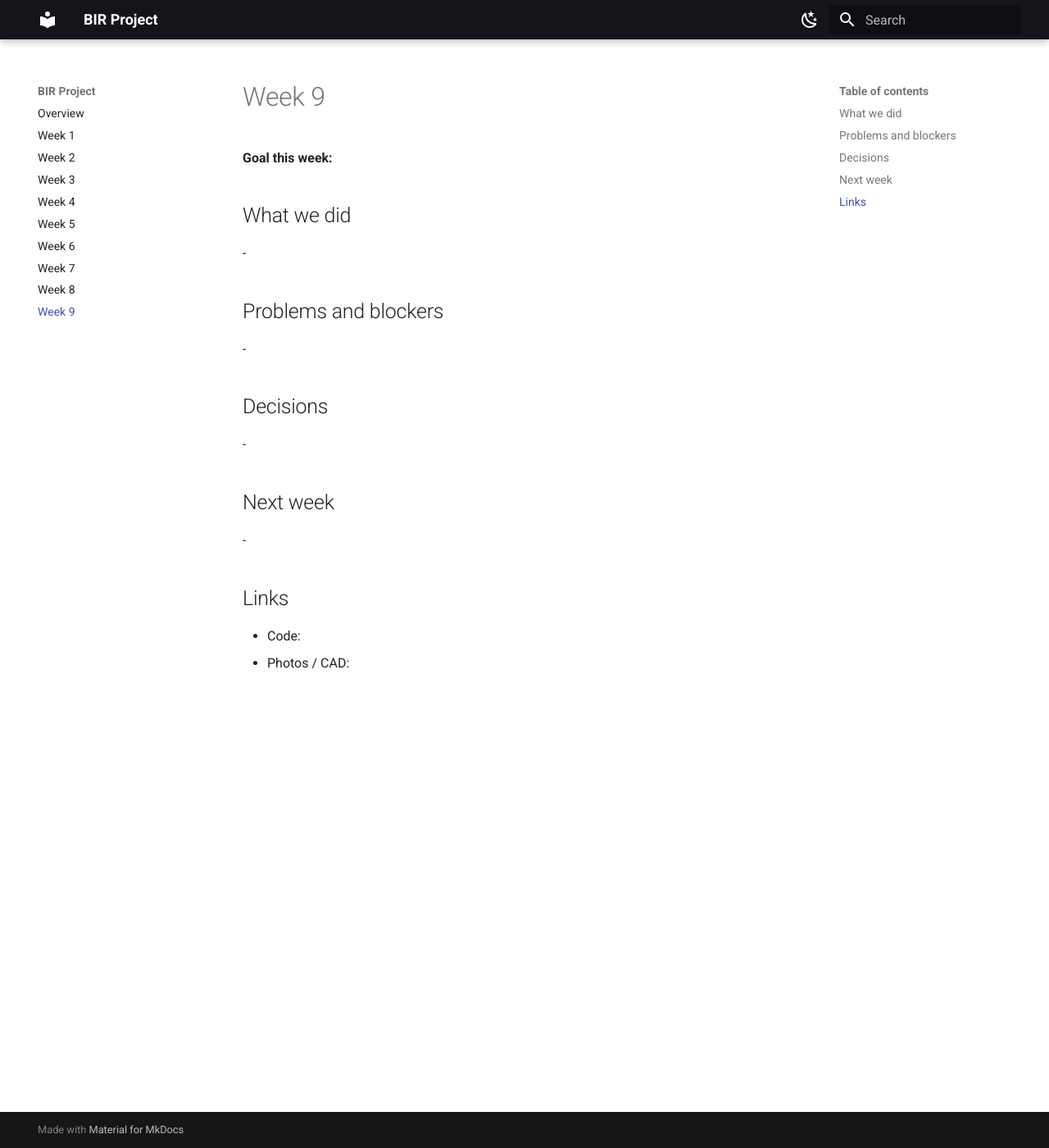
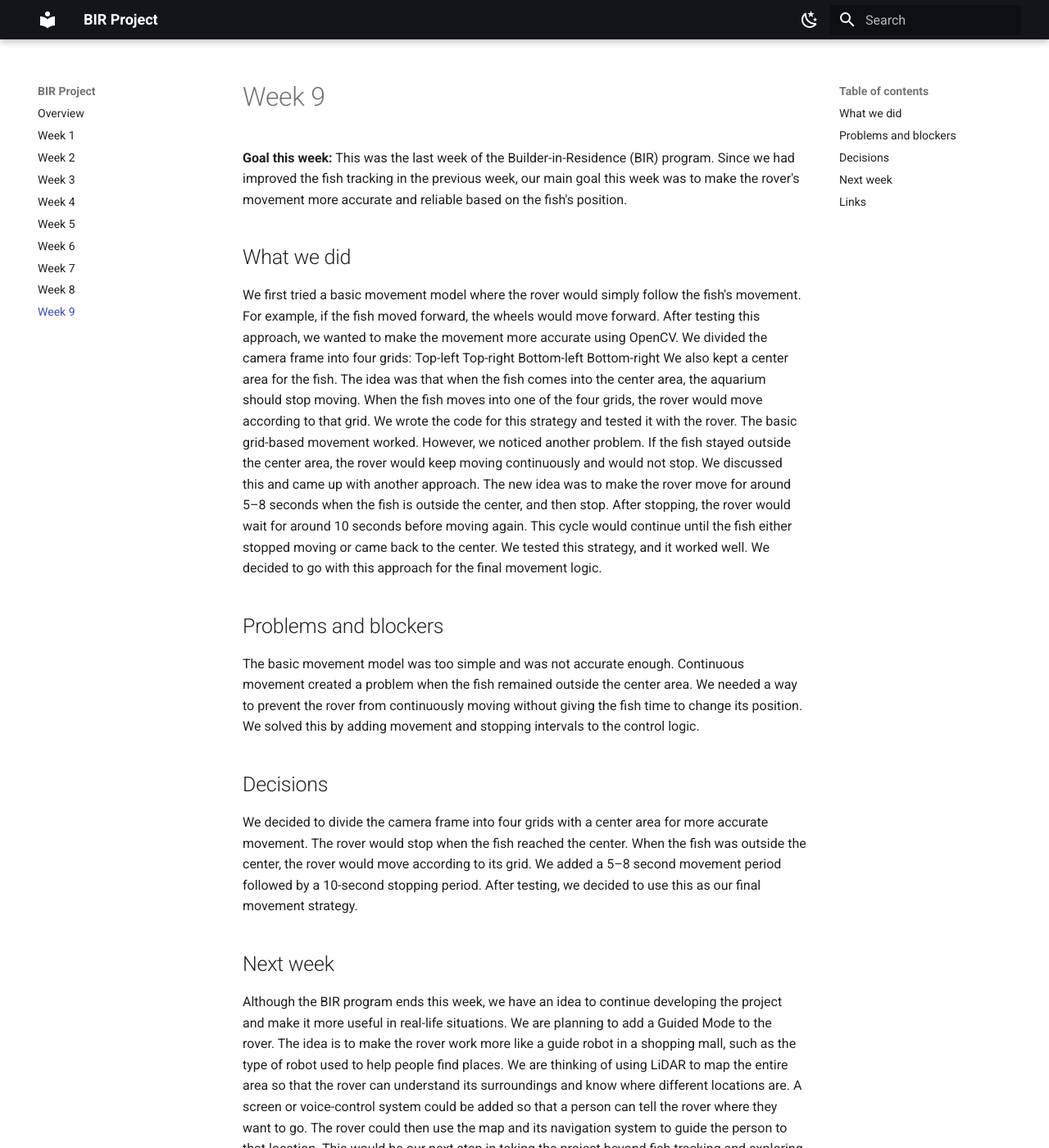
Before and after one commit to BuilderinResidencyTinkerspace/AquaNav_, an MkDocs documentation site: the page built from docs/week-09.md, in a window 1280 px wide and 1400 px high. Shown: the whole window at 82% size. Built offline with MkDocs 1.6.1 and Material for MkDocs 9.7.7, drawn with Linux system fonts in a browser that asks for light colours; some of the changed text lies outside the part shown.

Commit message:
Update week-09.md

```diff
--- a/docs/week-09.md
+++ b/docs/week-09.md
@@ -1,22 +1,50 @@
 # Week 9
 
 **Goal this week:**
-
+This was the last week of the Builder-in-Residence (BIR) program. Since we had improved the fish tracking in the previous week, our main goal this week was to make the rover's movement more accurate and reliable based on the fish's position.
 ## What we did
-
--
+We first tried a basic movement model where the rover would simply follow the fish's movement. For example, if the fish moved forward, the wheels would move forward.
+After testing this approach, we wanted to make the movement more accurate using OpenCV.
+We divided the camera frame into four grids:
+Top-left
+Top-right
+Bottom-left
+Bottom-right
+We also kept a center area for the fish.
+The idea was that when the fish comes into the center area, the aquarium should stop moving.
+When the fish moves into one of the four grids, the rover would move according to that grid.
+We wrote the code for this strategy and tested it with the rover. The basic grid-based movement worked.
+However, we noticed another problem. If the fish stayed outside the center area, the rover would keep moving continuously and would not stop.
+We discussed this and came up with another approach.
+The new idea was to make the rover move for around 5–8 seconds when the fish is outside the center, and then stop.
+After stopping, the rover would wait for around 10 seconds before moving again.
+This cycle would continue until the fish either stopped moving or came back to the center.
+We tested this strategy, and it worked well. We decided to go with this approach for the final movement logic.
 
 ## Problems and blockers
 
--
+The basic movement model was too simple and was not accurate enough.
+Continuous movement created a problem when the fish remained outside the center area.
+We needed a way to prevent the rover from continuously moving without giving the fish time to change its position.
+We solved this by adding movement and stopping intervals to the control logic.
 
 ## Decisions
 
--
+We decided to divide the camera frame into four grids with a center area for more accurate movement.
+The rover would stop when the fish reached the center.
+When the fish was outside the center, the rover would move according to its grid.
+We added a 5–8 second movement period followed by a 10-second stopping period.
+After testing, we decided to use this as our final movement strategy.
 
 ## Next week
 
--
+Although the BIR program ends this week, we have an idea to continue developing the project and make it more useful in real-life situations.
+We are planning to add a Guided Mode to the rover.
+The idea is to make the rover work more like a guide robot in a shopping mall, such as the type of robot used to help people find places.
+We are thinking of using LiDAR to map the entire area so that the rover can understand its surroundings and know where different locations are.
+A screen or voice-control system could be added so that a person can tell the rover where they want to go.
+The rover could then use the map and its navigation system to guide the person to that location.
+This would be our next step in taking the project beyond fish tracking and exploring how the same rover could be used as a useful navigation and guidance robot.
 
 ## Links
 
```
